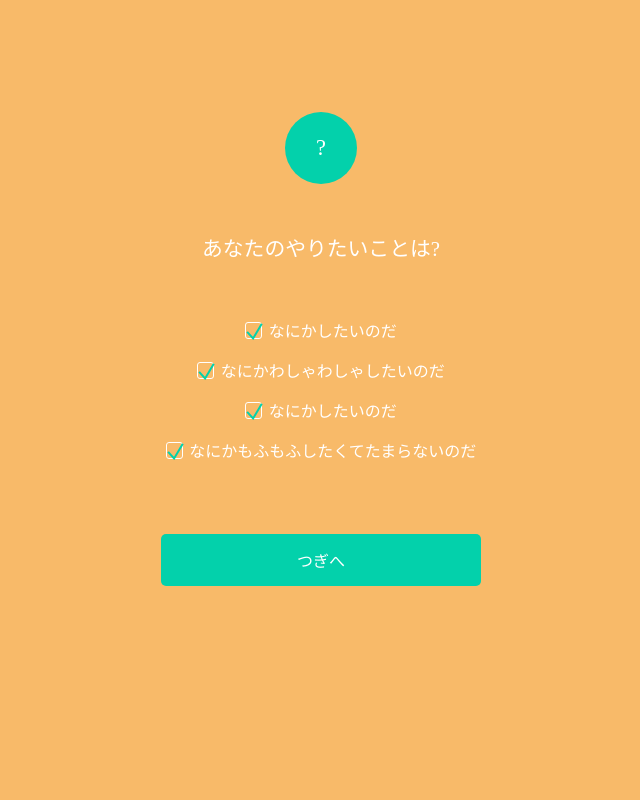
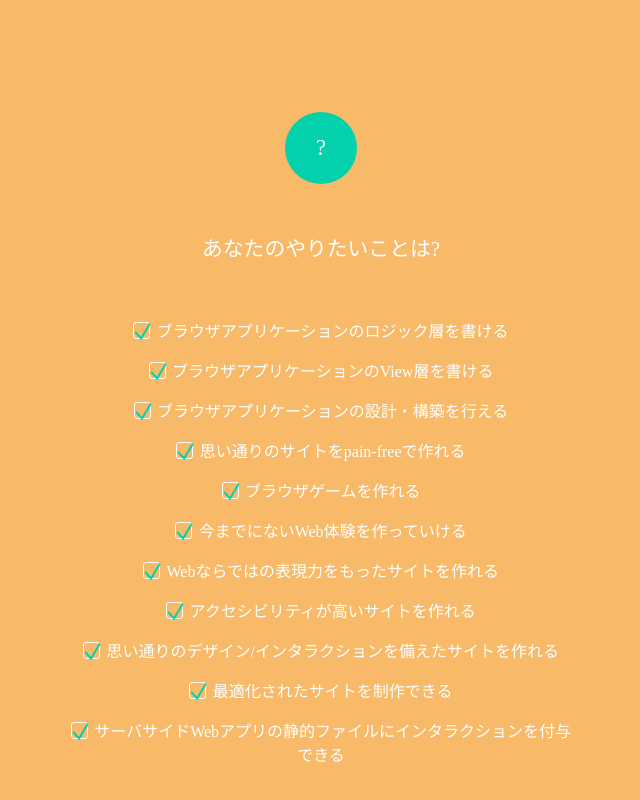
Before and after one commit to impv/frontend-adventure-guide, a React app: page / in a window 1280 px wide. Shown: the whole page, without its empty margins (319-959 px from the left). Built offline with nearby package versions, Linux system fonts and the light colour scheme; the HTML template or start-up script is replaced by a standard one.

Commit message:
:sparkles: Loads purposes from yaml

```diff
--- /dev/null
+++ b/src/config/purposes.yml
@@ -0,0 +1,77 @@
+purposes:
+  - purpose: ブラウザアプリケーションのロジック層を書ける
+    requires:
+      - ability: tech
+        level: 2
+      - ability: application
+        level: 3
+  - purpose: ブラウザアプリケーションのView層を書ける
+    requires:
+      - ability: visual
+        level: 2
+      - ability: express
+        level: 3
+      - ability: application
+        level: 1
+  - purpose: ブラウザアプリケーションの設計・構築を行える
+    requires:
+      - ability: tech
+        level: 4
+      - ability: application
+        level: 5
+      - ability: semantic
+        level: 2
+  - purpose: 思い通りのサイトをpain-freeで作れる
+    requires:
+      - ability: visual
+        level: 4
+      - ability: express
+        level: 4
+      - ability: application
+        level: 1
+      - ability: application
+        level: 1
+  - purpose: ブラウザゲームを作れる
+    requires:
+      - ability: tech
+        level: 4
+      - ability: application
+        level: 2
+  - purpose: 今までにないWeb体験を作っていける
+    requires:
+      - ability: tech
+        level: 5
+      - ability: application
+        level: 2
+  - purpose: Webならではの表現力をもったサイトを作れる
+    requires:
+      - ability: visual
+        level: 3
+      - ability: express
+        level: 5
+      - ability: tech
+        level: 4
+  - purpose: アクセシビリティが高いサイトを作れる
+    requires:
+      - ability: visual
+        level: 1
+      - ability: semantic
+        level: 4
+  - purpose: 思い通りのデザイン/インタラクションを備えたサイトを作れる
+    requires:
+      - ability: visual
+        level: 5
+      - ability: express
+        level: 5
+  - purpose: 最適化されたサイトを制作できる
+    requires:
+      - ability: semantic
+        level: 5
+  - purpose: サーバサイドWebアプリの静的ファイルにインタラクションを付与できる
+    requires:
+      - ability: express
+        level: 3
+      - ability: tech
+        level: 1
+      - ability: application
+        level: 1
--- a/src/pages/CheckList.tsx
+++ b/src/pages/CheckList.tsx
@@ -8,21 +8,22 @@ import PageHeader from '~/components/PageHeader'
 
 import { Link } from 'react-router-dom'
 
-const wants = [
-  'なにかしたいのだ',
-  'なにかわしゃわしゃしたいのだ',
-  'なにかしたいのだ',
-  'なにかもふもふしたくてたまらないのだ'
-]
+import { purposes } from '~/config/purposes.yml'
+
+const CheckItems: React.SFC = () => (
+  <div>
+    {purposes.map(({ purpose }) => (
+      <CheckItem key={purpose} checked>
+        {purpose}
+      </CheckItem>
+    ))}
+  </div>
+)
 
 const CheckList: React.StatelessComponent = () => (
   <Page>
     <PageHeader iconText="?">あなたのやりたいことは?</PageHeader>
-    {wants.map((want, i) => (
-      <CheckItem key={i} checked>
-        {want}
-      </CheckItem>
-    ))}
+    <CheckItems />
     <PageFooter>
       <Link to="/skill">
         <Button type="primary">つぎへ</Button>
```
Also changed, not shown: src/config/config.d.ts (added, +13 -0 lines).
